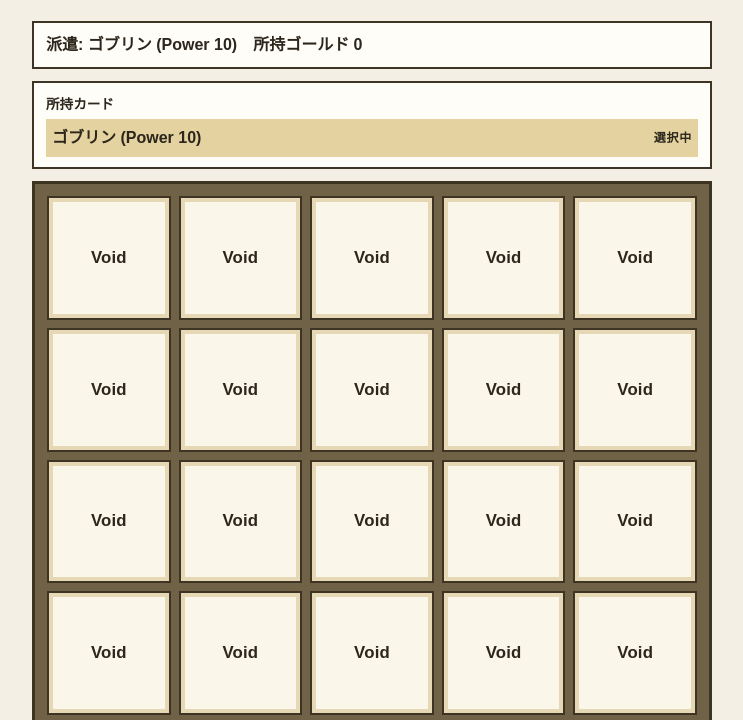
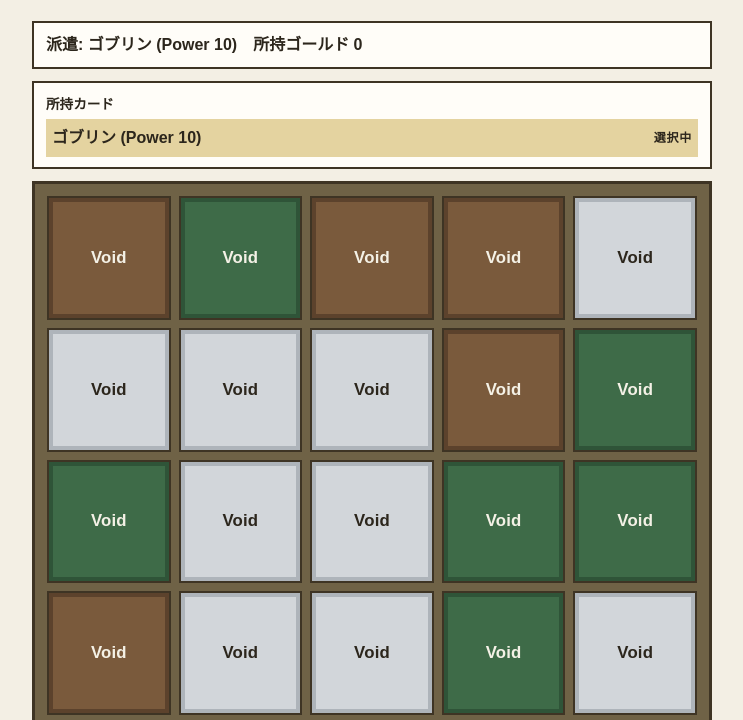
Before and after one commit to sakamoto-08/conquest-simple, a plain HTML site: page index.html in a window 1280 px wide. Shown: the part 60-780 px from the top of the page, without its empty margins (268-1011 px from the left). Drawn offline with Linux system fonts and the light colour scheme.

Commit message:
地形に応じたマスの色分けを追加

```diff
--- a/css/style.css
+++ b/css/style.css
@@ -131,7 +131,7 @@ h1 {
 }
 
 .map-cell:hover:not(:disabled) {
-  background: #fffdf8;
+  filter: brightness(1.06);
 }
 
 .map-cell:focus-visible {
@@ -148,6 +148,41 @@ h1 {
 .map-cell.is-revealed {
   background: #e4d3a0;
   box-shadow: inset 0 0 0 4px #c9b27a;
+}
+
+/* 地形の地色。Claimed は同じ系統を一段沈め、金の内枠で探索済みと分かるようにする。 */
+.map-cell.terrain-forest {
+  background: #3e6b48;
+  color: #f4f1e6;
+  box-shadow: inset 0 0 0 4px #2f5438;
+}
+
+.map-cell.terrain-forest.is-revealed {
+  background: #2a4c34;
+  box-shadow: inset 0 0 0 4px #d9c78a;
+}
+
+.map-cell.terrain-wasteland {
+  background: #7a5a3c;
+  color: #f4f1e6;
+  box-shadow: inset 0 0 0 4px #5c422c;
+}
+
+.map-cell.terrain-wasteland.is-revealed {
+  background: #56402b;
+  box-shadow: inset 0 0 0 4px #d9c78a;
+}
+
+.map-cell.terrain-mountain {
+  background: #d2d6da;
+  color: #2c261c;
+  box-shadow: inset 0 0 0 4px #aeb4ba;
+}
+
+.map-cell.terrain-mountain.is-revealed {
+  background: #8e979f;
+  color: #1f1c16;
+  box-shadow: inset 0 0 0 4px #d9c78a;
 }
 
 .map-cell-label {
--- a/js/data.js
+++ b/js/data.js
@@ -75,7 +75,7 @@
   /**
    * マスの地形。weight の合計に対する比率が出現率になる。
    * いまは同率。偏らせるときは weight だけを変える。
-   * 色分けや敵の出現条件は、まだこの表を見ない。
+   * 色は game.js が id からクラスを付ける。敵の出現条件は、まだこの表を見ない。
    */
   const TERRAIN_TABLE = [
     { id: 'forest', name: '森', weight: 1 },
--- a/js/game.js
+++ b/js/game.js
@@ -218,11 +218,22 @@
   }
 
   /**
+   * 地形 id と CSS クラスの対応。色そのものは style.css が持つ。
+   * 地形を足すときは、ここへ1行足す。
+   */
+  const TERRAIN_CLASS = {
+    forest: 'terrain-forest',
+    wasteland: 'terrain-wasteland',
+    mountain: 'terrain-mountain',
+  };
+
+  /**
    * マス1つ分の要素。
    * 未探索は button で "Void"。探索済みは "Claimed" とし、disabled にして再クリックできないようにする。
+   * 地形クラスは Void でも Claimed でも付けたままにする。色の差は CSS が担当する。
    * 行と列は data-row / data-col。クリック位置の特定は main.js が行う。
    *
-   * @param {{ gold: number, isRevealed: boolean, enemy: object|null }} cell
+   * @param {{ gold: number, isRevealed: boolean, enemy: object|null, terrain?: string }} cell
    * @param {number} row
    * @param {number} col
    * @returns {HTMLButtonElement}
@@ -232,6 +243,9 @@
     element.type = 'button';
     element.className = 'map-cell';
     element.classList.add(cell.isRevealed ? 'is-revealed' : 'is-hidden');
+    if (TERRAIN_CLASS[cell.terrain]) {
+      element.classList.add(TERRAIN_CLASS[cell.terrain]);
+    }
     element.dataset.row = String(row);
     element.dataset.col = String(col);
     element.disabled = cell.isRevealed;
```
